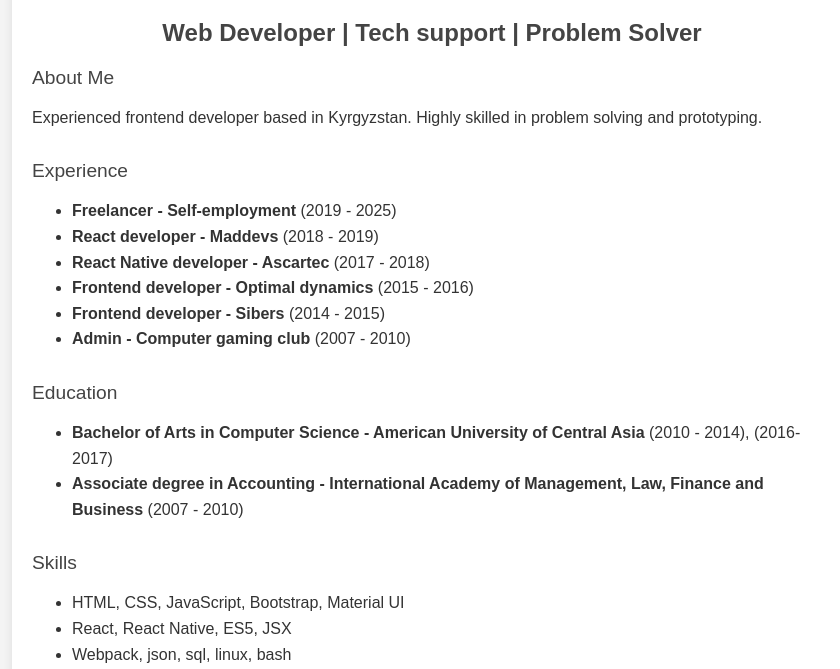
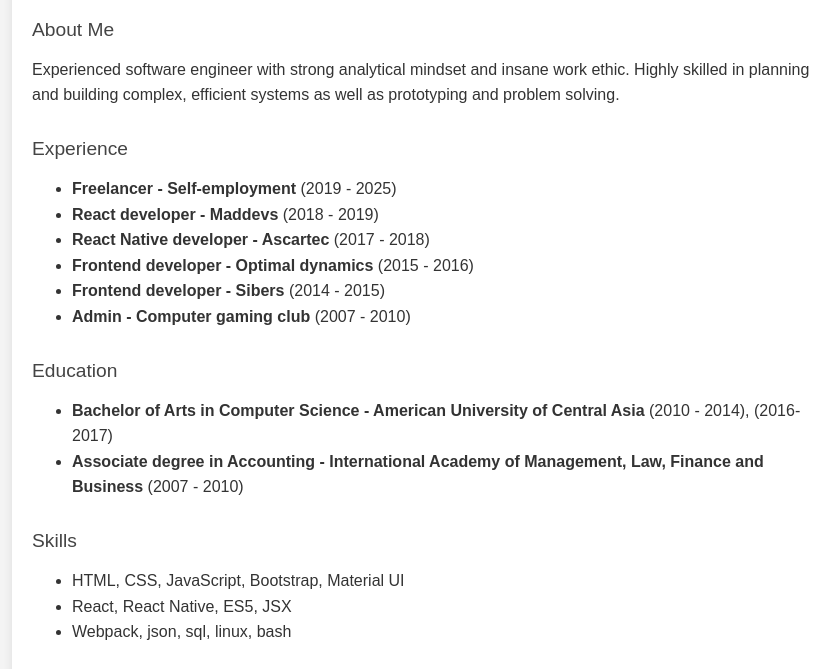
Before and after one commit to azizakubatwork/azizakubatwork.github.io, a plain HTML site: page index.html in a window 1280 px wide. Shown: the part 131-800 px from the top of the page, without its empty margins (208-1048 px from the left). Drawn offline with Linux system fonts and the light colour scheme.

Commit message:
edit aboutme section

```diff
--- a/index.html
+++ b/index.html
@@ -82,13 +82,11 @@
 
     <div class="container">
         <h1>Aziza Kubatbek kyzy</h1>
-        <h2>Web Developer | Tech support | Problem Solver</h2>
 
         <div class="section">
             <div class="section-title">About Me</div>
             <div class="section-content">
-                <p>Experienced frontend developer based in Kyrgyzstan.
-                    Highly skilled in problem solving and prototyping.</p>
+                <p>Experienced software engineer with strong analytical mindset and insane work ethic. Highly skilled in planning and building complex, efficient systems as well as prototyping and problem solving.</p>
             </div>
         </div>
 
```
